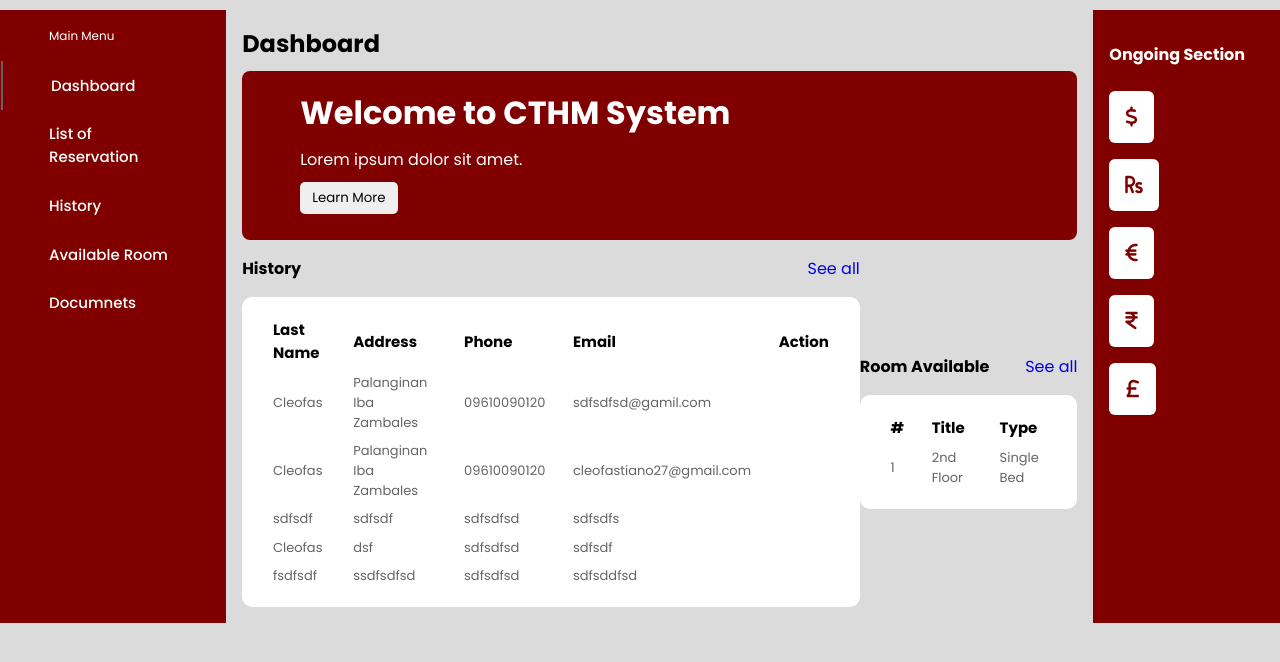
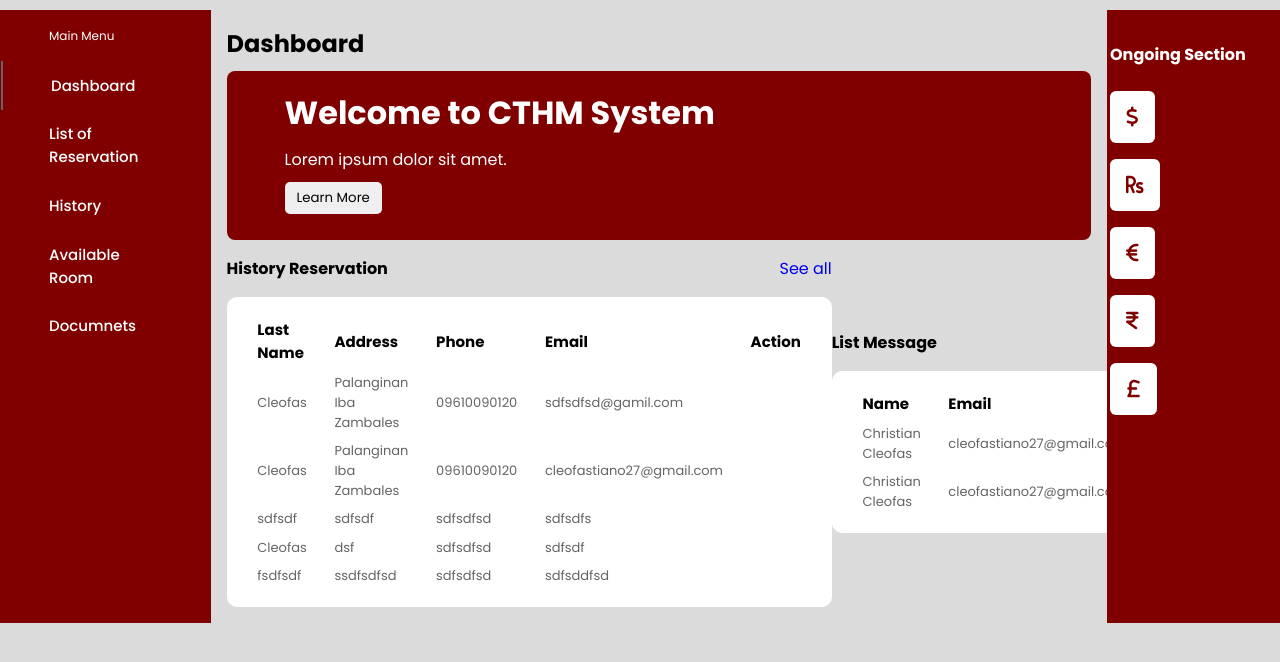
Before and after one commit to chrstncleofas/CTHM-MOCK-HOTEL-SYSTEM, a Django app: page /Dashboard/dashboard/ in a window 1280 px wide. Shown: the part 60-722 px from the top of the page. Run offline with Django 4.2, Linux system fonts and the light colour scheme; data comes from the database, SQL or seed files in the repository; both versions use the stored data as it was after the commit.

Commit message:
fix the issue and errors in the system

```diff
--- a/Dashboard/templates/Dashboard/dashboard.html
+++ b/Dashboard/templates/Dashboard/dashboard.html
@@ -52,7 +52,7 @@
       <div class="history_lists">
         <div class="list1">
               <div class="row">
-                  <h4>History</h4>
+                  <h4>History Reservation</h4>
                   <a href="#">See all</a>
             </div>
             <table>
@@ -82,24 +82,28 @@
 
         <div class="list2">
           <div class="row">
-            <h4>Room Available</h4>
+            <h4>List Message</h4>
             <a href="#">See all</a>
           </div>
           <table>
             <thead>
               <tr>
-                <th>#</th>
-                <th>Title</th>
-                <th>Type</th>
+                <th>Name</th>
+                <th>Email</th>
+                <th>Message</th>
               </tr>
             </thead>
+            {% if contact %}
             <tbody>
+            {% for item in contact %}
               <tr>
-                <td>1</td>
-                <td>2nd Floor</td>
-                <td>Single Bed</td>
+                <td>{{ item.name }}</td>
+                <td>{{ item.email }}</td>
+                <td>{{ item.message }}</td>
               </tr>
+            {% endfor %}
             </tbody>
+            {% endif %}
           </table>
         </div>
       </div>
--- a/Dashboard/views.py
+++ b/Dashboard/views.py
@@ -1,5 +1,5 @@
 from django.shortcuts import render
-from HomePage.models import Reservation
+from HomePage.models import Reservation, Contact
 
 # Create your views here.
 
@@ -15,4 +15,5 @@ def register(request):
 def dashboard(request):
     return render(request, 'Dashboard/dashboard.html', {
         'reservation': Reservation.objects.all(),
+        'contact': Contact.objects.all(),
     })
--- a/static/css/dashboards.css
+++ b/static/css/dashboards.css
@@ -174,7 +174,7 @@ table td{
 /* Sidebar Section */
 .sidebar{
   width: 15%;
-  padding: 2rem 1rem;
+  padding: 2rem 0.22rem;
   background-color: maroon;
 }
 .sidebar h4{
```
Also changed, not shown: db.sqlite3.
